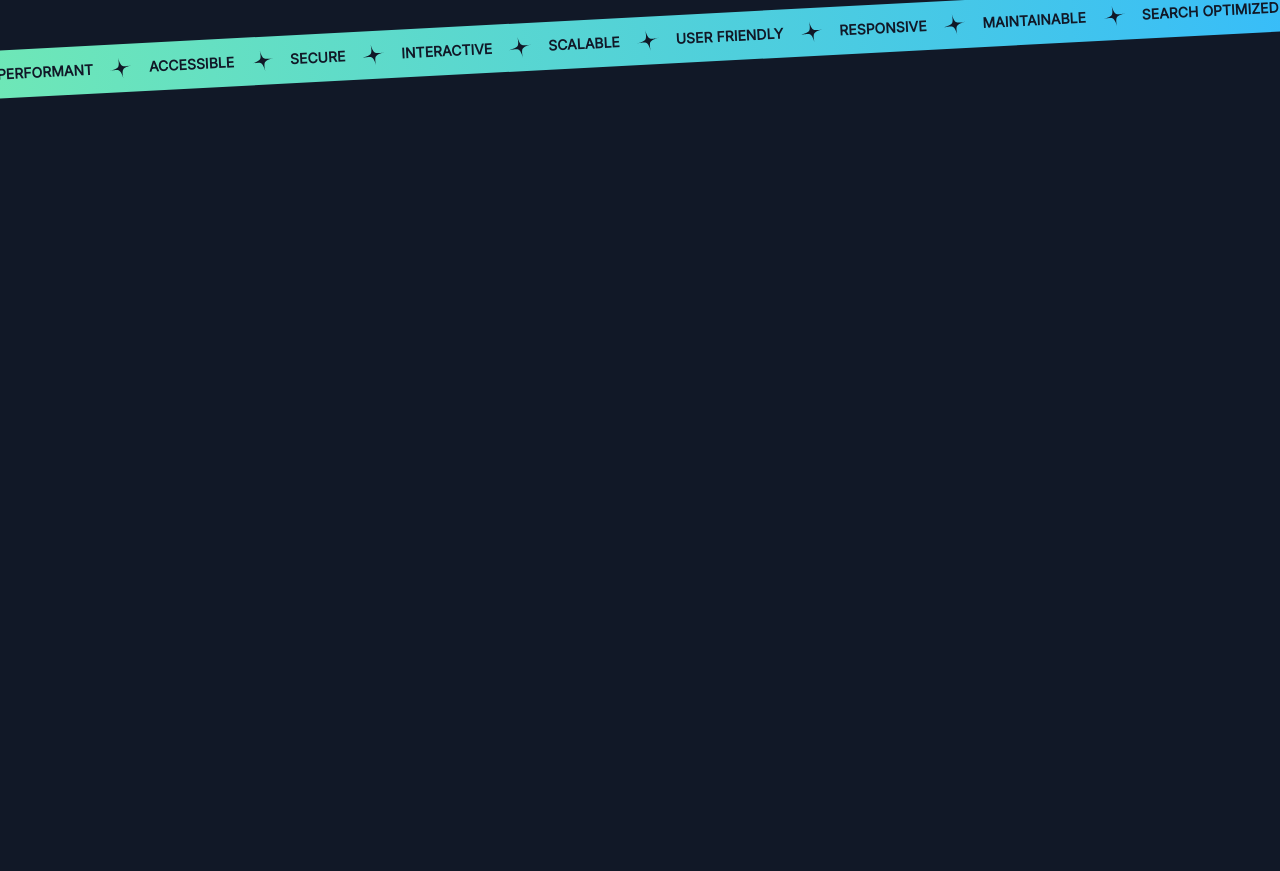
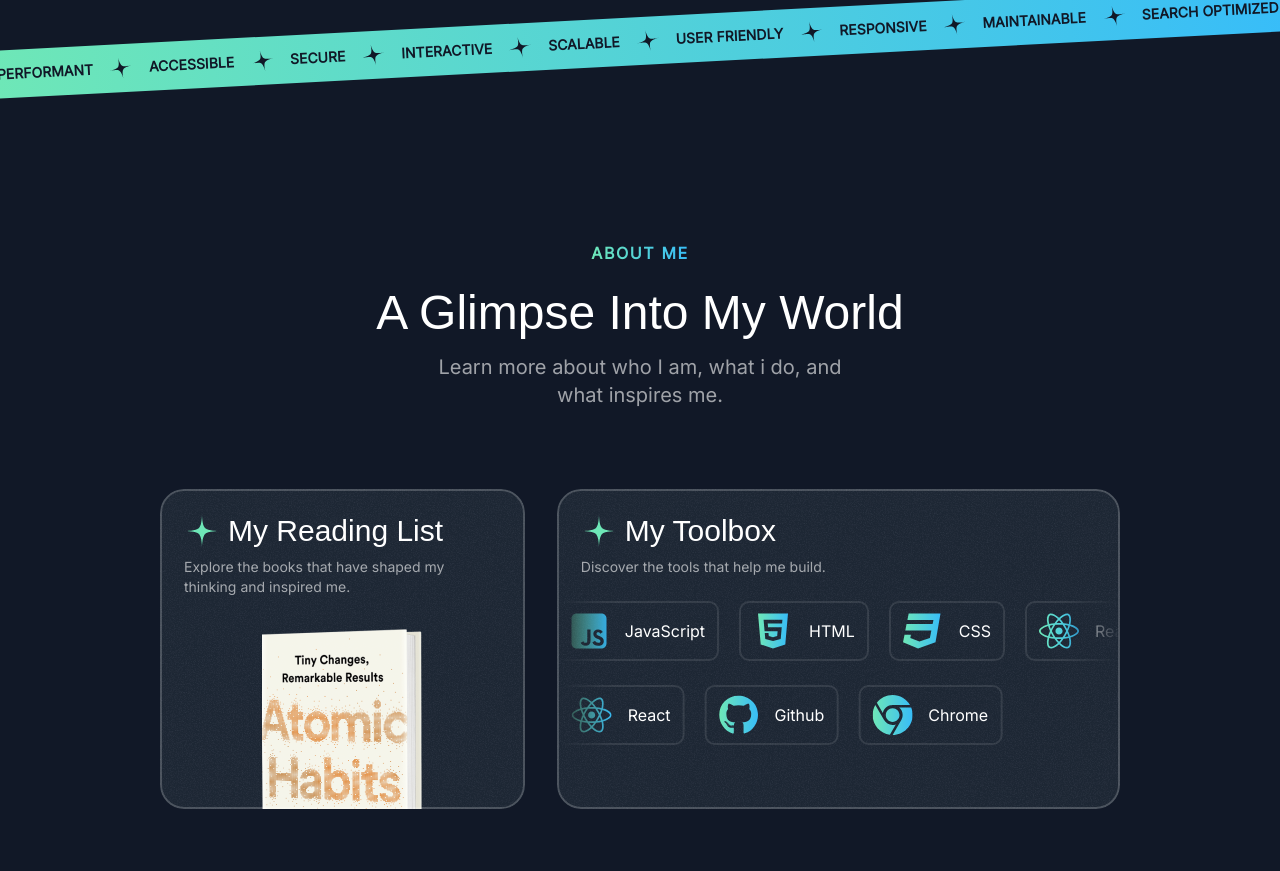
Before and after one commit to MaxiDumont/New_Portfolio, a Next.js app: page / in a window 1280 px wide. Shown: the part 2954-3825 px from the top of the page. Before the commit the page ends 3115 px from the top, so only its background shows below. Built offline with nearby package versions, Linux system fonts and the light colour scheme; a web font is replaced by a local one.

Commit message:
Add AboutSection component and integrate into Home page

```diff
--- a/src/app/page.tsx
+++ b/src/app/page.tsx
@@ -2,6 +2,8 @@
 import { HeroSection } from "@/sections/Hero";
 import { ProjectsSection } from "@/sections/Projects";
 import { TapeSection } from "@/sections/Tape";
+import { AboutSection } from "@/sections/About";
+
 
 export default function Home() {
   return (
@@ -10,6 +12,7 @@
       <HeroSection />
       <ProjectsSection />
       <TapeSection />
+      <AboutSection />
     </div>
   );
 }
--- /dev/null
+++ b/src/components/Card.tsx
@@ -0,0 +1,25 @@
+import grainImage from "@/assets/images/grain.jpg";
+import { twMerge } from "tailwind-merge";
+import { PropsWithChildren } from "react";
+
+export const Card = ({
+  className,
+  children,
+}: PropsWithChildren<{ className?: string }>) => {
+  return (
+    <div
+      className={twMerge(
+        "bg-gray-800 rounded-3xl relative z-0 overflow-hidden after:z-10 after: content-[''] after:absolute after:inset-0 after:outline-2 after:outline after:-outline-offset-2 after:rounded-3xl after:outline-white/20 after:pointer-events-none p-6",
+        className
+      )}
+    >
+      <div
+        className="absolute inset-0 -z-10 opacity-5"
+        style={{
+          backgroundImage: `url(${grainImage.src})`,
+        }}
+      ></div>
+      {children}
+    </div>
+  );
+};
--- /dev/null
+++ b/src/components/CardHeader.tsx
@@ -0,0 +1,22 @@
+import StarIcon from "@/assets/icons/star.svg";
+import { twMerge } from "tailwind-merge";
+
+export const CardHeader = ({
+  title,
+  description,
+  className,
+}: {
+  title: string;
+  description: string;
+  className?: string;
+}) => {
+  return (
+    <div className={twMerge("flex flex-col", className)}>
+      <div className="inline-flex items-center gap-2">
+        <StarIcon className=" size-9 text-emerald-300 " />
+        <h3 className="font-serif text-3xl"> {title} </h3>
+      </div>
+      <p className="text-sm text-white/60 mt-2">{description}</p>
+    </div>
+  );
+};
--- /dev/null
+++ b/src/components/SectionHeader.tsx
@@ -0,0 +1,27 @@
+export const SectionHeader = ({
+    title,
+    eyebrow,
+    description,
+}: {
+    title:String;
+    eyebrow:String;
+    description:String;
+
+}) => {
+
+  return (
+    <>
+      <div className="flex justify-center">
+        <p className="uppercase font-semibold tracking-widest bg-gradient-to-r from-emerald-300 to-sky-400 text-center bg-clip-text text-transparent">
+            {eyebrow}
+        </p>
+      </div>
+      <h2 className="font-serif text-3xl md:text-5xl text-center mt-6">
+        {title}
+      </h2>
+      <p className="text-center md:text-lg lg:text-xl text-white/60 mt-4 max-w-md mx-auto ">
+        {description}
+      </p>
+    </>
+  );
+};
--- /dev/null
+++ b/src/components/Tech.tsx
@@ -0,0 +1,14 @@
+export const Tech = ({ component }: { component: React.ElementType }) => {
+  const Component = component;
+  return (
+    <>
+      <Component className="size-10 fill-[url(#tech-icon-gradient)]" />
+      <svg className="size-10 absolute ">
+        <linearGradient id="tech-icon-gradient">
+          <stop offset="0%" stopColor="rgb(110 231 183)" />
+          <stop offset="100%" stopColor="rgb(56 189 248)" />
+        </linearGradient>
+      </svg>
+    </>
+  );
+};
--- /dev/null
+++ b/src/components/Toolbox.tsx
@@ -0,0 +1,38 @@
+import { twMerge } from "tailwind-merge";
+import { Tech } from "./Tech";
+
+export const Toolbox = ({
+  Items,
+  className,
+  itemsWrapperClassName,
+}: {
+  Items: { title: string; iconType: React.ElementType }[];
+  className?: string;
+  itemsWrapperClassName?: string;
+}) => {
+  return (
+    <div
+      className={twMerge(
+        "flex [mask-image:linear-gradient(to_right,transparent,black_10%,black_90%,transparent)]",
+        className
+      )}
+    >
+      <div
+        className={twMerge(
+          "flex flex-none py-0.5 gap-6 pr-6",
+          itemsWrapperClassName
+        )}
+      >
+        {Items.map((item) => (
+          <div
+            key={item.title}
+            className="inline-flex gap-4 py-2 px-3 outline outline-2 outline-white/10 rounded-lg"
+          >
+            <Tech component={item.iconType} />
+            <span className=" mt-2">{item.title}</span>
+          </div>
+        ))}
+      </div>
+    </div>
+  );
+};
--- a/src/sections/About.tsx
+++ b/src/sections/About.tsx
@@ -1,3 +1,166 @@
+import { SectionHeader } from "@/components/SectionHeader";
+import { Card } from "@/components/Card";
+import StarIcon from "@/assets/icons/star.svg";
+import BookImage from "@/assets/images/book-cover.png";
+import Image from "next/image";
+import JavascriptIcon from "@/assets/icons/square-js.svg";
+import HTMLIcon from "@/assets/icons/html5.svg";
+import CSSIcon from "@/assets/icons/css3.svg";
+import ReactIcon from "@/assets/icons/react.svg";
+import GithubIcon from "@/assets/icons/github.svg";
+import ChromeIcon from "@/assets/icons/chrome.svg";
+import { Tech } from "@/components/Tech";
+import mapImage from "@/assets/images/map.png";
+import smileEmoji from "@/assets/images/memoji-smile.png";
+import { CardHeader } from "@/components/CardHeader";
+import { Toolbox } from "@/components/Toolbox";
+
+const toolboxitems = [
+  {
+    title: "JavaScript",
+    iconType: JavascriptIcon,
+  },
+  {
+    title: "HTML",
+    iconType: HTMLIcon,
+  },
+  {
+    title: "CSS",
+    iconType: CSSIcon,
+  },
+  {
+    title: "React",
+    iconType: ReactIcon,
+  },
+  {
+    title: "Github",
+    iconType: GithubIcon,
+  },
+  {
+    title: "Chrome",
+    iconType: ChromeIcon,
+  },
+];
+
+const hobbies = [
+  {
+    title: "Painting",
+    Emoji: "🎨",
+    left: "5%",
+    top: "5%",
+  },
+  {
+    title: "Traveling",
+    Emoji: "🌍",
+    left: "50%",
+    top: "5%",
+  },
+  {
+    title: "Cooking",
+    Emoji: "🍳",
+    left: "10%",
+    top: "35%",
+  },
+  {
+    title: "gaming",
+    Emoji: "🎮",
+    left: "35%",
+    top: "40%",
+  },
+  {
+    title: "Photography",
+    Emoji: "📸",
+    left: "70%",
+    top: "45%",
+  },
+  {
+    title: "Reading",
+    Emoji: "📚",
+    left: "5%",
+    top: "65%",
+  },
+];
+
 export const AboutSection = () => {
-  return <div>About Section</div>;
+  return (
+    <div className="py-20">
+      <div className="container">
+        <SectionHeader
+          eyebrow="About Me"
+          title="A Glimpse Into My World"
+          description="Learn more about who I am, what i do, and what inspires me."
+        />
+        <div className="mt-20 flex flex-col gap-8">
+          <div className="md:grid md:grid-cols-5 md:gap-8">
+            <Card className="h-[320px] md:col-span-2 mb-8">
+              <CardHeader
+                title="My Reading List"
+                description="Explore the books that have shaped my thinking and inspired me."
+              />
+              <div className="w-40 mx-auto mt-8">
+                <Image src={BookImage} alt="Book Cover" />
+              </div>
+            </Card>
+
+            {/*card separetor*/}
+
+            <Card className="h-[320px] p-0 md:col-span-3">
+              <CardHeader
+                title="My Toolbox"
+                description="Discover the tools that help me build."
+                className="px-6 pt-6"
+              />
+              <Toolbox Items={toolboxitems} className="mt-6" />
+              <Toolbox
+                Items={toolboxitems}
+                className="mt-6  "
+                itemsWrapperClassName="-translate-x-1/2"
+              />
+            </Card>
+          </div>
+
+          {/*card separetor*/}
+          <div className="grid grid-cols-1 md:grid-cols-5 gap-8 ">
+            <Card className="h-[320px] p-0 flex flex-col col-span-3">
+              <CardHeader
+                title="Beyond the code"
+                description="Explore my interests and hobbies beyond the digital realms."
+                className="px-6 py-6"
+              />
+              <div className="relative flex-1">
+                {hobbies.map((item, index) => (
+                  <div
+                    key={index}
+                    className="inline-flex items-center gap-2 px-6 bg-gradient-to-r from-emerald-300 to-sky-400 rounded-full py-1.5 absolute"
+                    style={{
+                      left: item.left,
+                      top: item.top,
+                    }}
+                  >
+                    <span className="font-medium text-gray-950">
+                      {item.title}
+                    </span>
+                    <span>{item.Emoji}</span>
+                  </div>
+                ))}
+              </div>
+            </Card>
+
+            {/*card separetor*/}
+
+            <Card className="h-[320px] p-0 relative col-span-2">
+              <Image
+                src={mapImage}
+                alt="Map"
+                className="h-full w-full object-cover"
+              />
+              <div className="absolute top-1/2 left-1/2 -translate-x-1/2 -translate-y-1/2 size-20 rounded-full bg-gradient-to-r from-emerald-300 to-sky-400 after:content-[''] after:absolute after:inset-0 after:outline after:outline-2 after:-outline-offset-2 after:rounded-full after:outline-gray-950/30">
+                <Image src={smileEmoji} alt="smile emoji" className="size-20" />
+              </div>
+            </Card>
+          </div>
+        </div>
+      </div>
+    </div>
+  );
 };
--- a/src/sections/Projects.tsx
+++ b/src/sections/Projects.tsx
@@ -5,6 +5,7 @@
 import CheckIcon from "@/assets/icons/check-circle.svg";
 import ArrowUpRightIcon from "@/assets/icons/arrow-up-right.svg";
 import grainImage from "@/assets/images/grain.jpg";
+import { Card } from "@/components/Card";
 
 const portfolioProjects = [
   {
@@ -62,17 +63,10 @@
         </p>
         <div className="flex flex-col mt-10 md:mt-20 gap-20">
           {portfolioProjects.map((project) => (
-            <div
+            <Card
               key={project.title}
-              className="bg-gray-800 rounded-3xl relative z-0 after:z-10 overflow-hidden after:contect-[''] after:absolute after:inset-0 after:outline-2 after:outline after:-outline-offset-2 after:rounded-3xl after:outline-white/20 px-8 pt-8 md: pt:12 md:px-10 lg:pt-16 lg:px-20 after:pointer-events-none"
+              className="px-8 pt-8 md:pt-12 md:px-10 pb-0 lg:pt-16 lg:px-20"
             >
-              <div
-                className="absolute inset-0 -z-10 opacity-5"
-                style={{
-                  backgroundImage: `url(${grainImage.src})`,
-                }}
-              ></div>
-
               <div className="lg:grid lg:grid-cols-2 lg:gap-16">
                 <div className="lg:pb-16">
                   <div
@@ -112,7 +106,7 @@
                   />
                 </div>
               </div>
-            </div>
+            </Card>
           ))}
         </div>
       </div>
```
